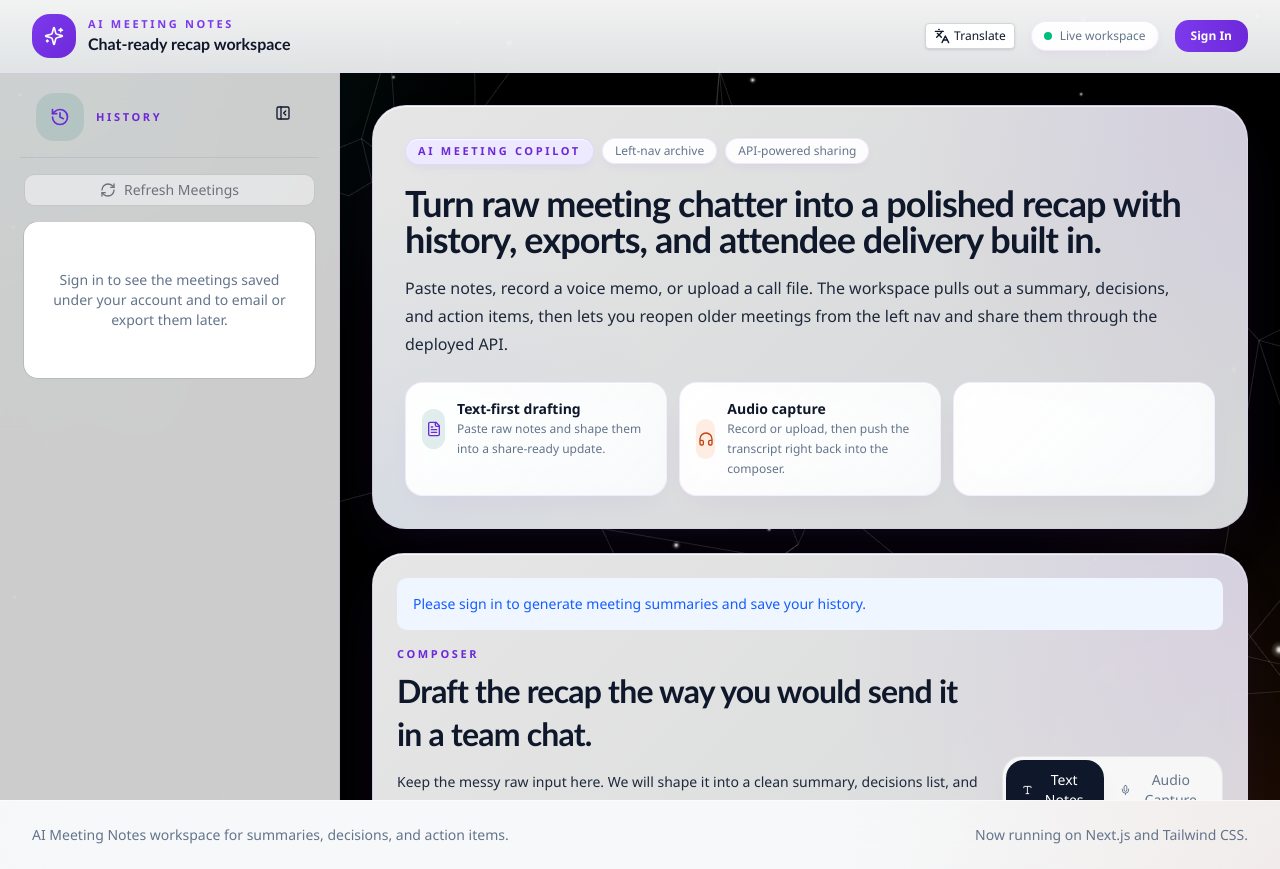
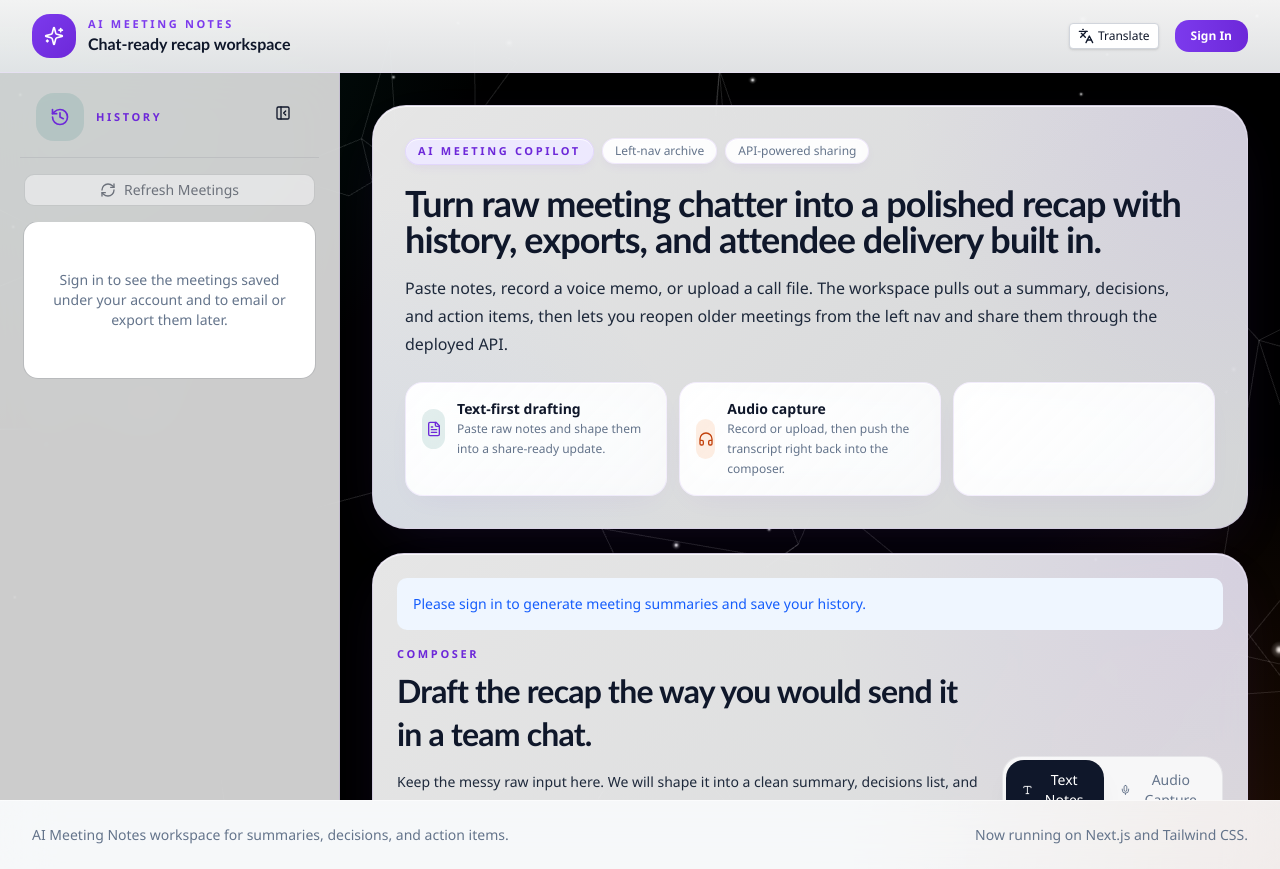
Before and after one commit to YOHANNESAMSALU/AI_meeting_frontend, a Next.js app: page / in a window 1280 px wide. Built offline with nearby package versions, Linux system fonts and the light colour scheme.

Commit message:
un wanted tex6t too

```diff
--- a/src/app/components/Header.jsx
+++ b/src/app/components/Header.jsx
@@ -41,13 +41,7 @@ export default function Header({
             <GoogleTranslateWidget />
           </div>
 
-          <div className="hidden items-center gap-2 sm:flex">
-            <span className="glass-pill inline-flex items-center gap-2 rounded-full px-3 py-1.5 text-xs text-[var(--shell-soft)]">
-              <span className="h-2 w-2 rounded-full bg-emerald-500" />
-              Live workspace
-            </span>
 
-          </div>
 
           {user ? (
             <div className="flex items-center gap-3">
```
